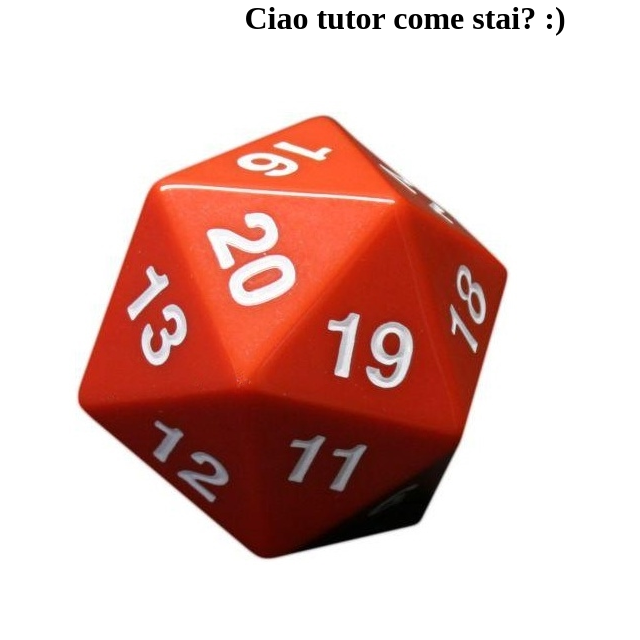
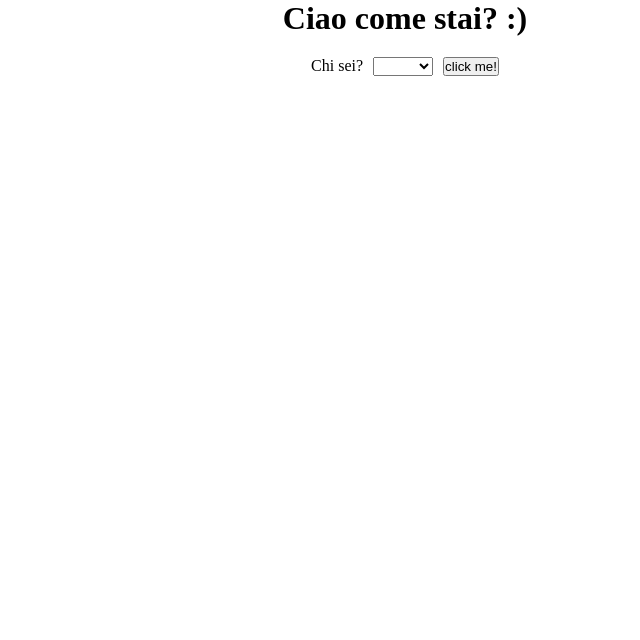
Before and after one commit to Leograzioli/vue-hello, a plain HTML site: page index.html in a window 1280 px wide. Shown: the whole page, without its empty margins (235-875 px from the left). Drawn offline with nearby package versions, Linux system fonts and the light colour scheme.

Commit message:
bonus inventato da me

```diff
--- a/css/style.css
+++ b/css/style.css
@@ -2,6 +2,10 @@
     margin: 0;
     padding: 0;
     box-sizing: border-box;
+}
+
+img {
+    width: 100%;
 }
 
 .container {
@@ -12,3 +16,20 @@
 h1 {
     text-align: center;
 }
+
+h2 {
+    margin-top: 40px;
+}
+
+.select {
+    text-align: center;
+    margin-top: 20px;
+}
+
+select {
+    margin: 0 10px;
+}
+.img-ct {
+    margin: 0 auto;
+    width: 600px;
+}
--- a/index.html
+++ b/index.html
@@ -15,7 +15,21 @@
     <div id="app">
         <div class="container">
             <h1>{{message}}</h1>
-            <img :src="srcImage" alt="">
+            <div class="select">
+                <label for="tutor-select">Chi sei?</label>
+                <select id="tutor-selec" v-model="person">
+                    <option value=""></option>
+                    <option value="marco">marco</option>
+                    <option value="mauro">mauro</option>
+                    <option value="olga">olga</option>
+                </select>
+                <button @click="witchTutor">click me!</button>
+
+                <h2> {{greet}}</h2>
+            </div>
+            <div class="img-ct">
+                <img :src="srcImage" alt="">
+            </div>
         </div>
     </div>
 
--- a/js/script.js
+++ b/js/script.js
@@ -3,8 +3,24 @@ const {createApp} = Vue;
 createApp({
     data() {
         return {
-            message: "Ciao tutor come stai? :)",
-            srcImage: "img/6890001.jpg"
+            message: "Ciao come stai? :)",
+            person: "",
+            srcImage: "",
+            greet: ""
         }
     },
+    methods: {
+        witchTutor() {
+            if (this.person === "mauro") {
+                this.srcImage = "img/6890001.jpg"
+                this.greet = `welcome ${this.person}`
+            } else if (this.person === "marco"){
+                this.srcImage = "img/metallo-dado-d20-da-20-mm.jpg"
+                this.greet = `welcome ${this.person}`
+            } else if (this.person === "olga") {
+                this.srcImage = "img/shutterstock_1830294143.webp"
+                this.greet = `welcome ${this.person}`
+            }
+        }
+    }
 }).mount('#app')
```
Also changed, not shown: img/metallo-dado-d20-da-20-mm.jpg (added), img/shutterstock_1830294143.webp (added).
